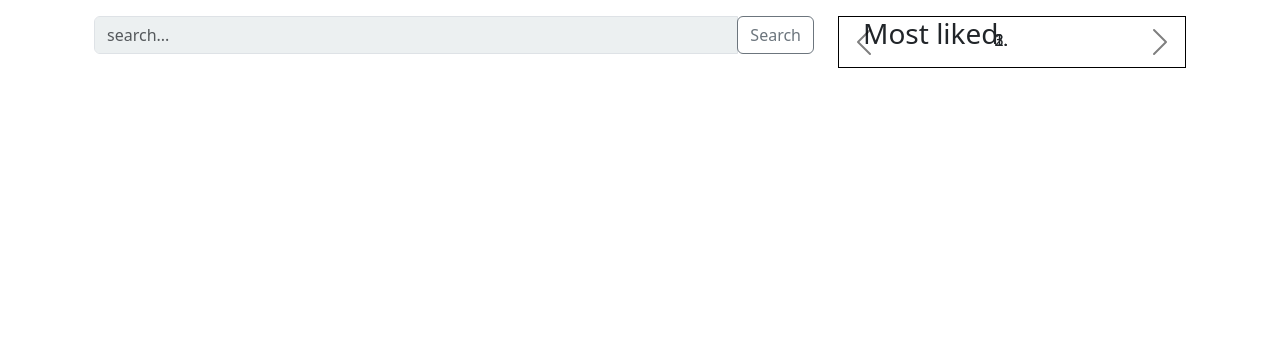
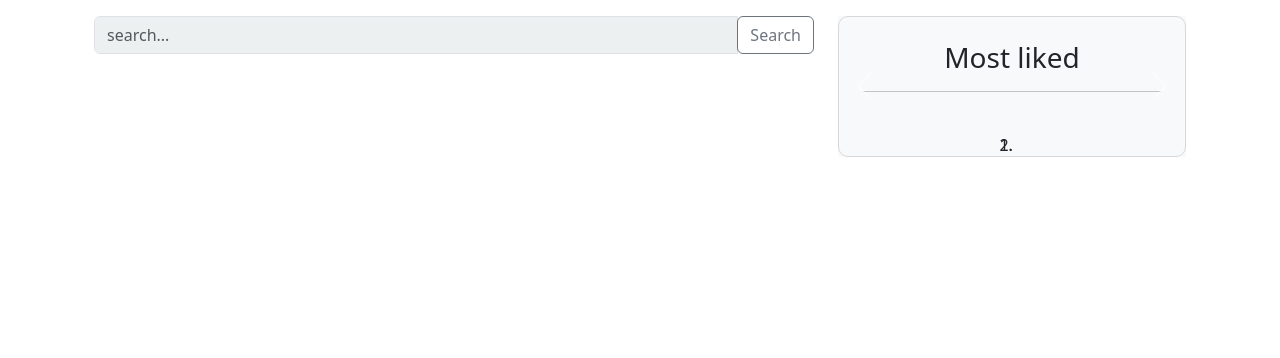
Before and after one commit to Prakash5209/Crunch-, a Django app: page /search/ in a window 1280 px wide. Shown: the part 62-420 px from the top of the page. Run offline with Django 5.2, Linux system fonts and the light colour scheme; some libraries are stand-ins or nearby versions.

Commit message:
carousel done

```diff
--- a/account/templates/profile.html
+++ b/account/templates/profile.html
@@ -11,7 +11,7 @@
     width: 300px; /* Adjust width as needed */
     height: 300px; /* Adjust height as needed */
     overflow: hidden;
-    border-radius: 50%;
+    border-radius: 100%;
   }
 
   .circle-image img {
--- a/blog/templates/home.html
+++ b/blog/templates/home.html
@@ -49,15 +58,51 @@
   font-size:larger;
 }
 .carousel_div{
-  border:1px solid black;
+  border:1px solid #D8D8D8;
+  border-radius:10px;
 }
 
-.carousel-control-prev-icon,.carousel-control-next-icon {
+{% comment %} .carousel-control-prev-icon,.carousel-control-next-icon {
   filter: invert(100%);
+} {% endcomment %}
+.carousel-indicators li{
+  background-color:gray;
+}
+.carousel-indicators li.active,
+.carousel-indicators li:hover {
+  background-color: black;  /* Adjust color as desired (darker shade) */
+}
+.carousel ol{
+  padding-left:10px;
+  margin:0;
+}
+
+.carousel{
+  background-color:#f8f9fa;
+}
+
+.most_liked_links{
+  color:black;
+  text-decoration:none;
+}
+.most_liked_links:hover{
+  color:black;
+  text-decoration:underline;
+}
+.rectangle-image {
+  position: relative;
+  display: inline-block;
+  width: 150px; /* Adjust width as needed */
+  height: 100px; /* Adjust height as needed */  overflow: hidden;
+  border-radius: 5px; /* Adjust corner radius as desired */
+}
+.rectangle-image img {
+  width: 100%;
+  height: 100%;
+  object-fit: cover; /* Ensures image fills container */
 }
 
 </style>
-
 
 <div class="container">
   <div class="row">
@@ -139,32 +192,34 @@
         </div>
 
       {% endfor %}
-
     </div>
     <div class="col-lg-4"> <!-- Use col-lg-* for large screens, col-md-* for medium screens, and col-* for small screens -->
       <div id="carouselExampleIndicators" class="carousel slide" data-ride="carousel">
         <ol class="carousel-indicators">
           <li data-target="#carouselExampleIndicators" data-slide-to="0" class="active"></li>
           <li data-target="#carouselExampleIndicators" data-slide-to="1"></li>
-          <li data-target="#carouselExampleIndicators" data-slide-to="2"></li>
         </ol>
         <div class="carousel-inner">
           <div class="carousel-item active">
-            <div class="carousel_div px-4">
-              <h3>Most liked</h3>
+            <div class="carousel_div p-4">
+              <h3 class="text-center">Most liked</h3><hr>
               <ol>
                 {% for i in most_likes %}
-                <li><a href="{% url 'blog:blog_detail' i.id %}">{{i.title}}</a></li>
-              {% endfor %}
-              </ol>
+                <li><a class="most_liked_links" href="{% url 'blog:blog_detail' i.id %}">{{i.title}}</a></li>
+                {% endfor %}
+              </ol><br>
             </div>
             {% comment %} <img src="" class="d-block w-100" alt="..."> {% endcomment %}
           </div>
           <div class="carousel-item">
-            <div class="carousel_div pb-4">
-              <h3>Most rated</h3>
+            <div class="carousel_div p-4">
+              <h3 class="text-center">Most rated</h3><hr>
+              <ol>
+                {% for i in top_rated %}
+                <li><a class="most_liked_links" href="{% url 'blog:blog_detail' i.id %}">{{i.title}}</a></li>
+                {% endfor %}
+              </ol><br>
             </div>
-            {% comment %} <img src="..." class="d-block w-100" alt="..."> {% endcomment %}
           </div>
         </div>
         <a class="carousel-control-prev" href="#carouselExampleIndicators" role="button" data-slide="prev">
--- a/blog/views.py
+++ b/blog/views.py
@@ -5,7 +5,7 @@
 from django.views.generic.edit import UpdateView,DeleteView
 from django.contrib import messages
 from django.http import HttpResponse,JsonResponse
-from django.db.models import Q,Count
+from django.db.models import Q,Count,Avg
 from django.contrib.auth.decorators import login_required
 from django.utils.decorators import method_decorator
 from decouple import config
@@ -31,10 +31,15 @@
     def get_context_data(self, **kwargs):
         context = super().get_context_data(**kwargs)
         context['tags_list'] = random.sample(list(CreateBlogModel.tags.all()),k = len(CreateBlogModel.tags.all()))
+
         blogs_with_likes = CreateBlogModel.objects.annotate(num_likes=Count('blog_like'))
         blogs_with_at_least_one_like = blogs_with_likes.filter(num_likes__gt=0)
         blogs_ordered_by_likes_desc = blogs_with_at_least_one_like.order_by('-num_likes')
-        context['most_likes'] = blogs_ordered_by_likes_desc
+        context['most_likes'] = blogs_ordered_by_likes_desc[:5]
+
+        top_rated = CreateBlogModel.objects.filter(status = "public").annotate(avg_rate = Avg('blog_rate__rate')).order_by('-avg_rate')[:5]
+        context['top_rated'] = top_rated
+
         return context
 
 def search_feature(request):
```
Also changed, not shown: other parts of blog/templates/home.html (+25 -18 lines).
